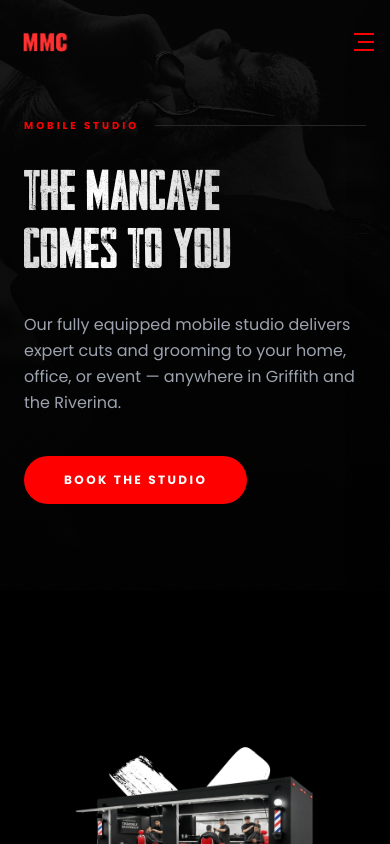
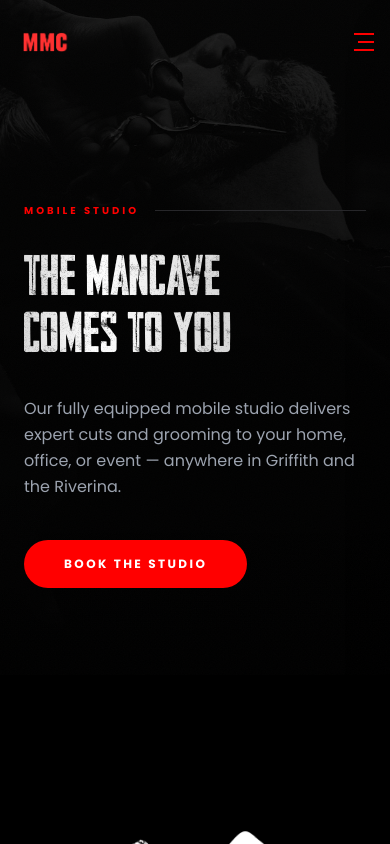
Before and after one commit to pannocotta/modernmancave-v2, a Next.js app: page /mobile-barber in a window 390 px wide. Shown: the top 844 px of the page. Built offline with nearby package versions, Linux system fonts and the light colour scheme.

Commit message:
fix: mobile barber hero — add top padding so content clears header

```diff
--- a/app/mobile-barber/page.tsx
+++ b/app/mobile-barber/page.tsx
@@ -41,7 +41,7 @@ export default function MobileBarberPage() {
       <Header />
 
       {/* Hero */}
-      <section className="relative min-h-[70vh] flex items-end pb-20 md:pb-28 overflow-hidden">
+      <section className="relative min-h-[80vh] flex items-end pb-20 md:pb-28 pt-32 md:pt-40 overflow-hidden">
         <div className="absolute inset-0 z-0">
           <Image src="/stock/barber-cutting.jpg" alt="" fill className="object-cover grayscale opacity-25" />
           <div className="absolute inset-0 bg-gradient-to-t from-black via-black/70 to-black/30" />
```
